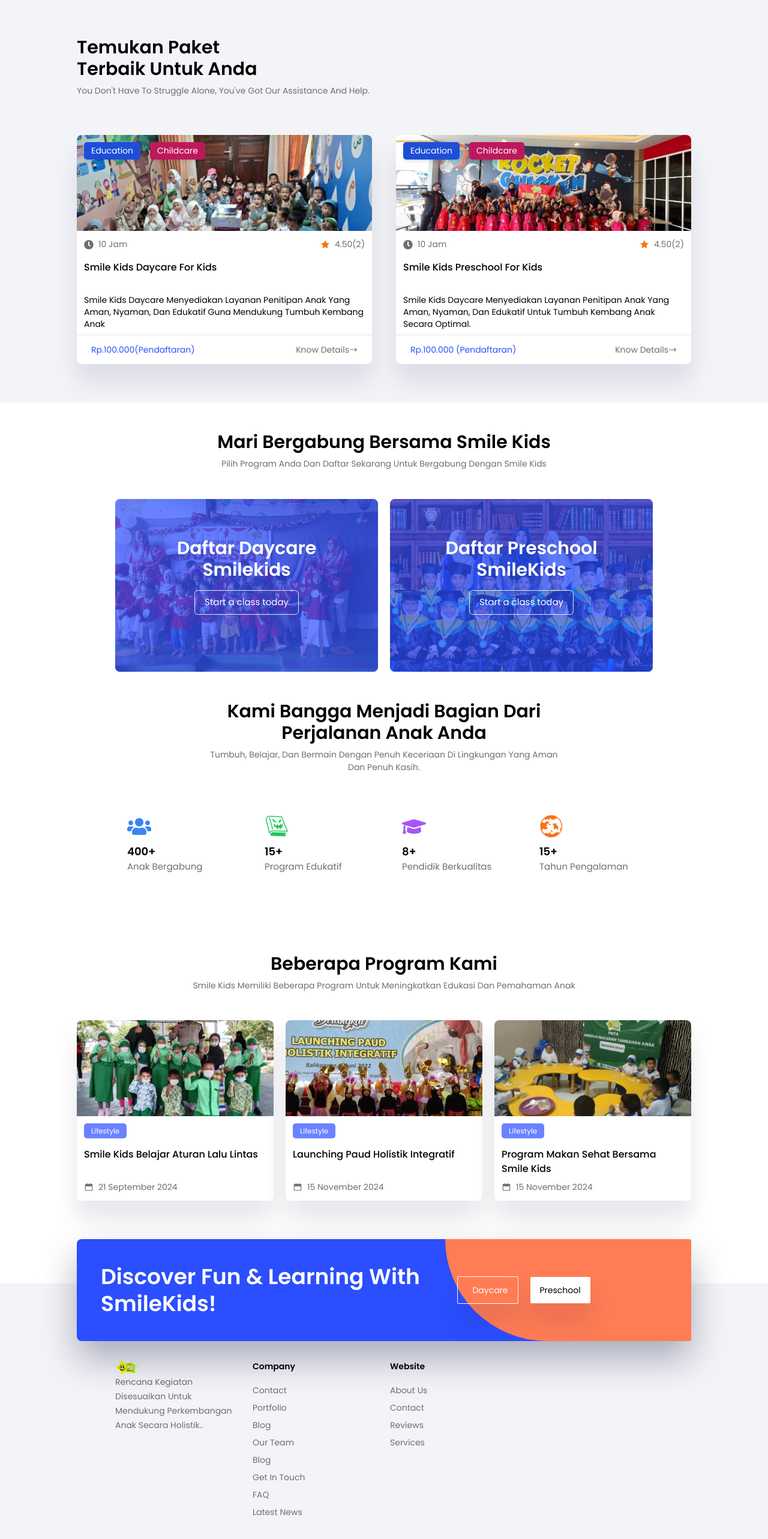
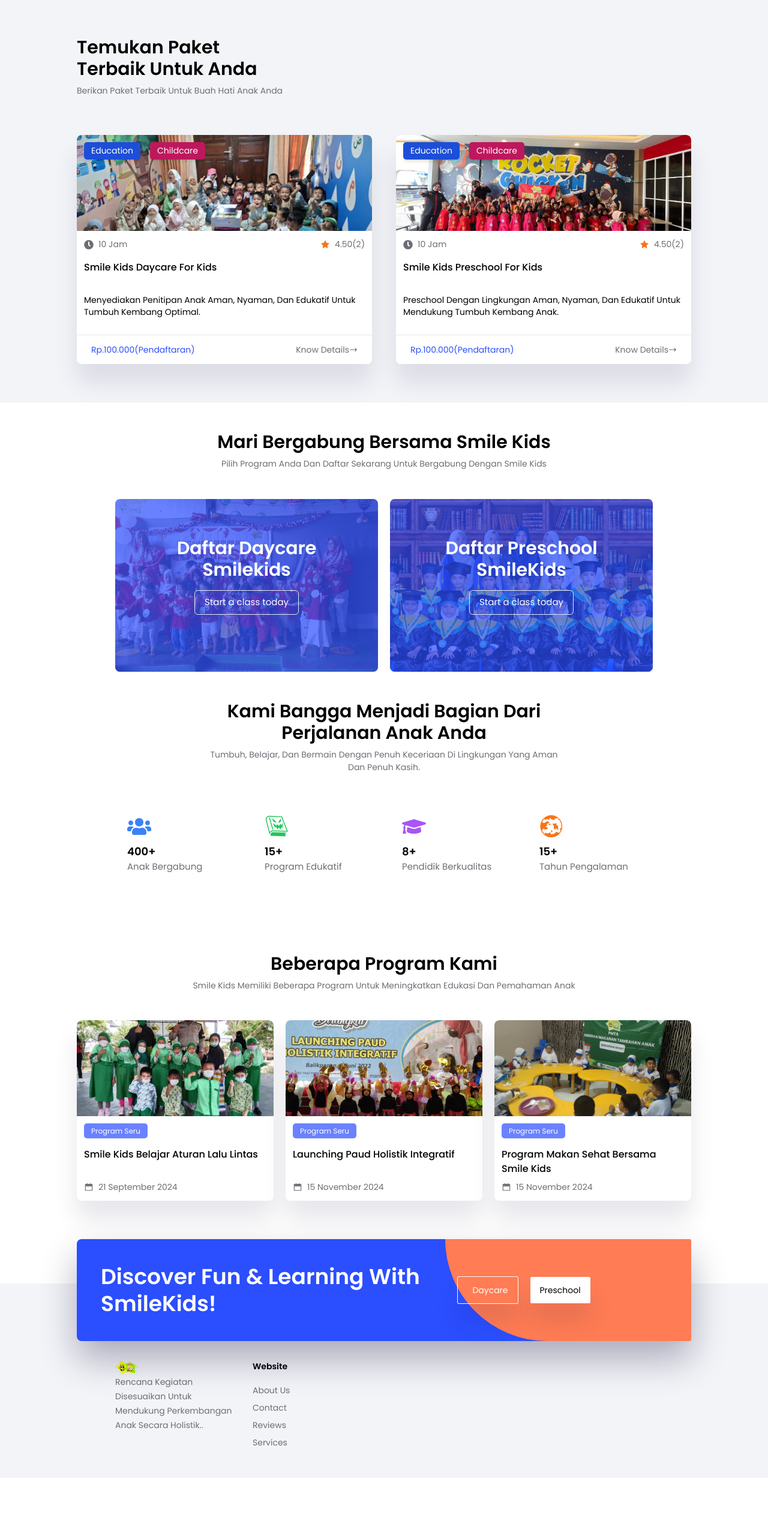
Before and after one commit to aryawardhana15/Smilekidsproject, a React (Create React App) app: page / in a window 1280 px wide. Shown: the part 1891-4457 px from the top of the page at 60% size. After the commit the page ends 4355 px from the top, so only its background shows below. Built offline with nearby package versions, Linux system fonts and the light colour scheme.

Commit message:
memperbarui page course, blog dan footer

```diff
--- a/src/components/assets/data/dummydata.js
+++ b/src/components/assets/data/dummydata.js
@@ -31,14 +31,14 @@
     cover: "../images/courses2.jpg",
     title: "Smile Kids Daycare for Kids",
     harga: "Rp.100.000(Pendaftaran)",
-    desc:"Smile Kids Daycare menyediakan layanan penitipan anak yang aman, nyaman, dan edukatif guna mendukung tumbuh kembang anak",
+    desc:"Menyediakan penitipan anak aman, nyaman, dan edukatif untuk tumbuh kembang optimal.",
   },
   {
     id: 2,
     cover: "../images/courses3.jpg",
     title: "Smile Kids Preschool for Kids",
-    harga: "Rp.100.000 (pendaftaran)",
-    desc:"Smile Kids Daycare menyediakan layanan penitipan anak yang aman, nyaman, dan edukatif untuk  tumbuh kembang anak secara optimal.",
+    harga: "Rp.100.000(pendaftaran)",
+    desc: "Preschool dengan lingkungan aman, nyaman, dan edukatif untuk mendukung tumbuh kembang anak."
   },
 
 ]
--- a/src/components/common/Footer.jsx
+++ b/src/components/common/Footer.jsx
@@ -32,30 +32,18 @@
           </div>
 
           <li>
-            <h4 className='text-black text-sm font-semibold mb-5'>Company</h4>
-            <NavLink to='#' className=' text-[14px] block mb-2 '>
+            <h4 className='text-black text-sm font-semibold mb-5'>Website</h4>
+            <NavLink to='#' className=' text-[14px] block mb-2'>
+              About us
+            </NavLink>
+            <NavLink to='#' className=' text-[14px] block mb-2'>
               Contact
             </NavLink>
             <NavLink to='#' className=' text-[14px] block mb-2'>
-              Portfolio
+              Reviews
             </NavLink>
             <NavLink to='#' className=' text-[14px] block mb-2'>
-              Blog
-            </NavLink>
-            <NavLink to='#' className=' text-[14px] block mb-2'>
-              Our team
-            </NavLink>
-            <NavLink to='#' className=' text-[14px] block mb-2'>
-              Blog
-            </NavLink>
-            <NavLink to='#' className=' text-[14px] block mb-2'>
-              Get in Touch
-            </NavLink>
-            <NavLink to='#' className=' text-[14px] block mb-2'>
-              FAQ
-            </NavLink>
-            <NavLink to='#' className=' text-[14px] block mb-2'>
-              Latest news
+              Services
             </NavLink>
           </li>
           {/* <li>
@@ -73,7 +61,7 @@
               Landing
             </NavLink>
           </li> */}
-          <li>
+          {/* <li>
             <h4 className='text-black text-sm font-semibold mb-5'>Website</h4>
             <NavLink to='#' className=' text-[14px] block mb-2'>
               About us
@@ -87,7 +75,7 @@
             <NavLink to='#' className=' text-[14px] block mb-2'>
               Services
             </NavLink>
-          </li>
+          </li> */}
         </div>
       </footer>
     </>
--- a/src/pages/Blog.jsx
+++ b/src/pages/Blog.jsx
@@ -21,7 +21,7 @@
                   <img src={item.cover} alt='' className='rounded-t-lg object-cover w-full h-full transition ease-in-out delay-150 cursor-pointer hover:scale-125 duration-300' />
                 </div>
                 <div className='text p-3'>
-                  <span className='text-[12px] bg-backbg p-1 px-3 text-white rounded-[5px]'>Lifestyle</span>
+                  <span className='text-[12px] bg-backbg p-1 px-3 text-white rounded-[5px]'>Program Seru</span>
                   {/* <NavLink to='/single-blog'> */}
                     <h3 className='text-black my-4 font-medium h-10'>{item.desc}</h3>
 
--- a/src/pages/Courses.jsx
+++ b/src/pages/Courses.jsx
@@ -15,7 +15,7 @@
               Temukan paket <br />
               terbaik untuk anda
             </h1>
-            <span className='text-sm mt-2 block'>you don't have to struggle alone, you've got our assistance and help.</span>
+            <span className='text-sm mt-2 block'>Berikan paket terbaik untuk buah hati anak anda</span>
           </div>
           <div className='grid grid-cols-2 gap-10 md:grid-cols-1'>
             {courses.map((item) => (
@@ -47,7 +47,7 @@
                 </div>
                 <div to='/' className='flex items-center justify-beetween  border-t border-gray-200 p-3'>
                   <NavLink to='/courseSinglepage'>
-                  <span className='text-sm text-primary px-3   '>{item.harga}</span>
+                  <span className='text-sm text-primary px-3'>{item.harga}</span>
                   </NavLink>
                   <NavLink className='text-[14px] ml-auto flex items-center pr-3' to='/courseSinglepage'>
                   Know Details <HiOutlineArrowNarrowRight />
```
